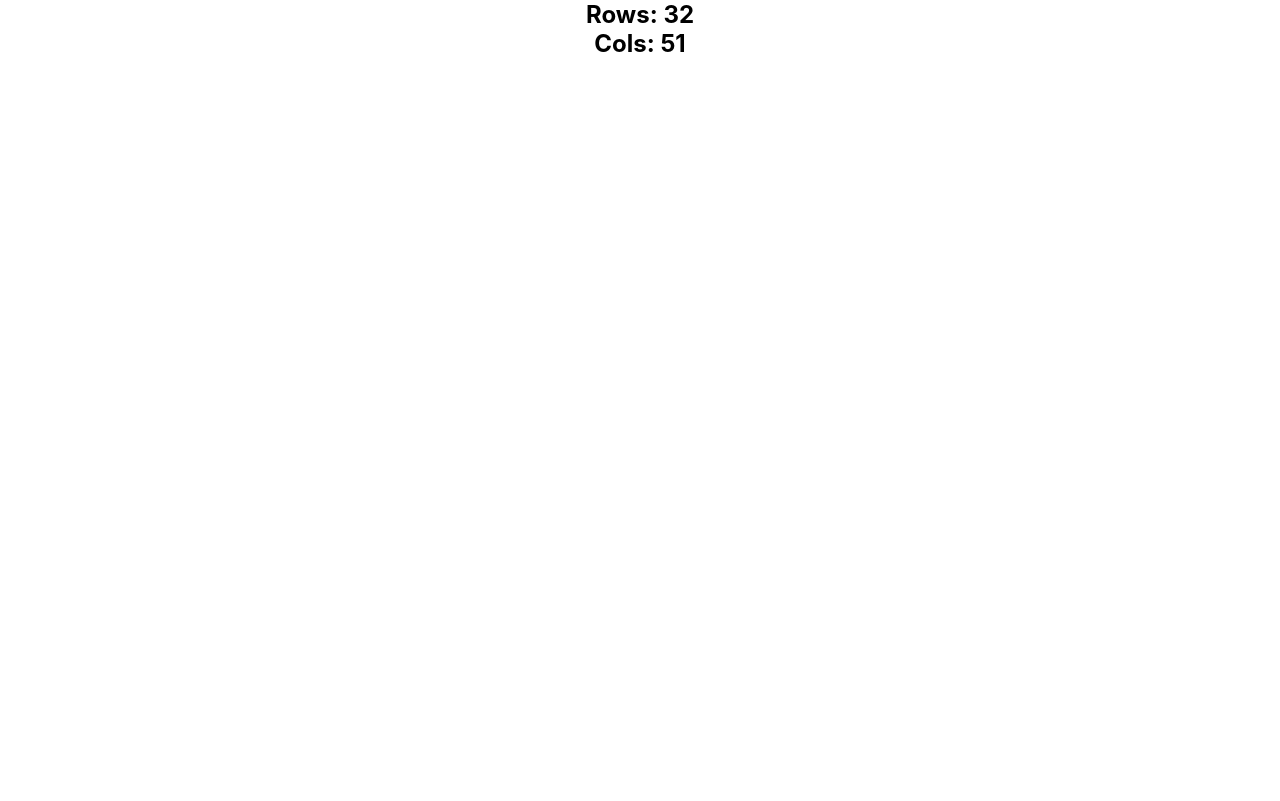
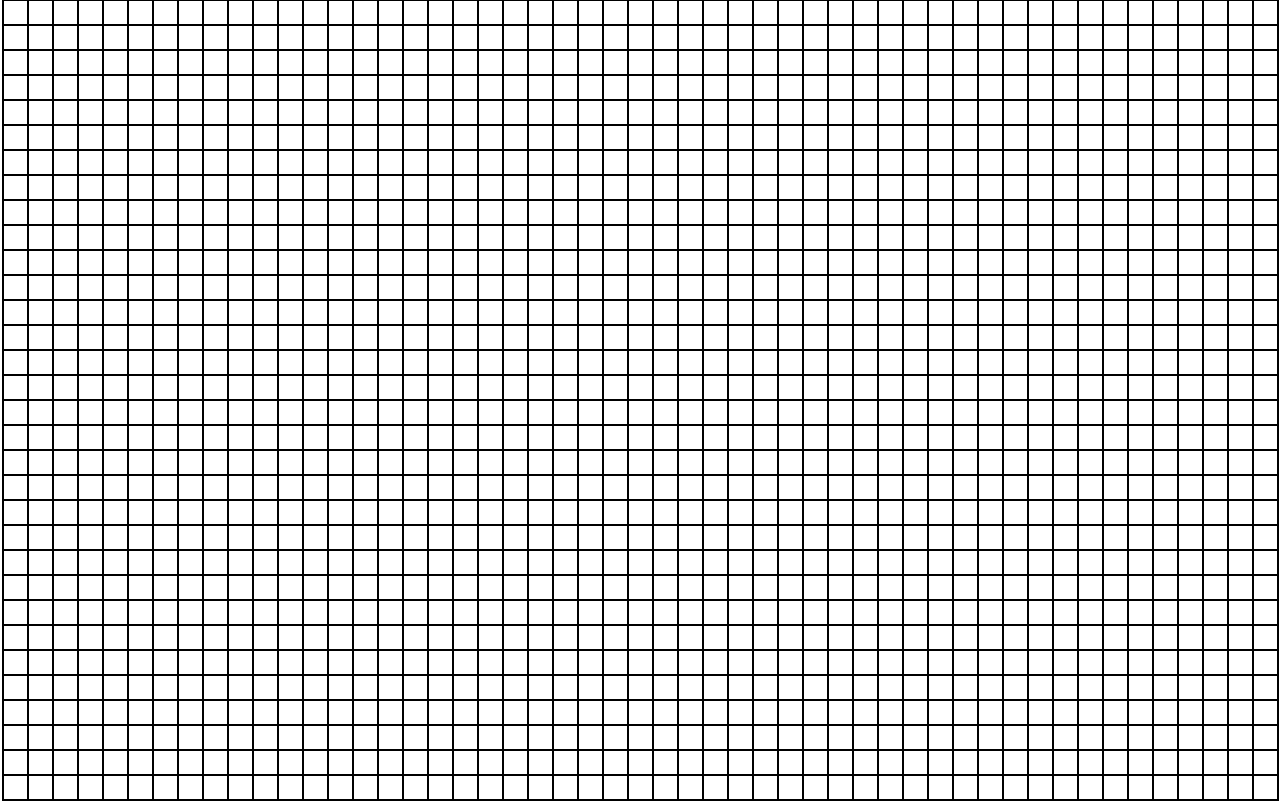
Before and after one commit to carokrny/pathfinder, a React (Create React App) app: page / in a window 1280 px wide. Built offline with nearby package versions, Linux system fonts and the light colour scheme; the HTML template or start-up script is replaced by a standard one.

Commit message:
Add table with lines to Grid component

```diff
--- a/src/Grid/Grid.css
+++ b/src/Grid/Grid.css
@@ -1,4 +1,24 @@
 .Grid {
     height: 100%;
     width: 100%;
+    display: flex;
+    align-items: center;
+    justify-content: center;
 }
+
+table {
+    border-spacing: 0;
+    border: 1px solid black;
+}
+
+.block {
+    height: 25px;
+    max-height: 25px;
+    width: 25px;
+    max-width: 25px;
+    font-size: 6px;
+}
+
+.empty {
+    border: 1px solid black;
+}
--- a/src/Grid/index.tsx
+++ b/src/Grid/index.tsx
@@ -33,7 +33,7 @@ function Grid() {
   for(let i = 0; i<size.rows; i++) {
     let temp: any[] = [];
     for(let j = 0; j<size.cols; j++) {
-      temp.push(false);
+      temp.push(0);
     }
     data.push(temp);
   }
@@ -42,8 +42,23 @@ function Grid() {
   // return jsx with grid
   return (
     <div className="Grid">
-      <h2> Rows: {size.rows} </h2>
-      <h2> Cols: {size.cols} </h2>
+      {/* <h2> Rows: {size.rows} </h2>
+      <h2> Cols: {size.cols} </h2> */}
+      <table>
+        <tbody>
+        {data.map((currentRow, r) => {
+          return (
+            <tr id={`row${r}`} key={`row${r}`}>
+              {currentRow.map((item, c) => {
+                return (
+                  <td className="block empty" id={`${r}-${c}`} key={`${r}-${c}`}></td>
+                )
+            })}
+            </tr>
+          )
+        })}
+        </tbody>
+      </table>
     </div>
   );
 }
--- a/src/index.css
+++ b/src/index.css
@@ -1,6 +1,7 @@
 * {
   margin: 0;
   padding: 0;
+  box-sizing: border-box;
 }
 
 html {
```
